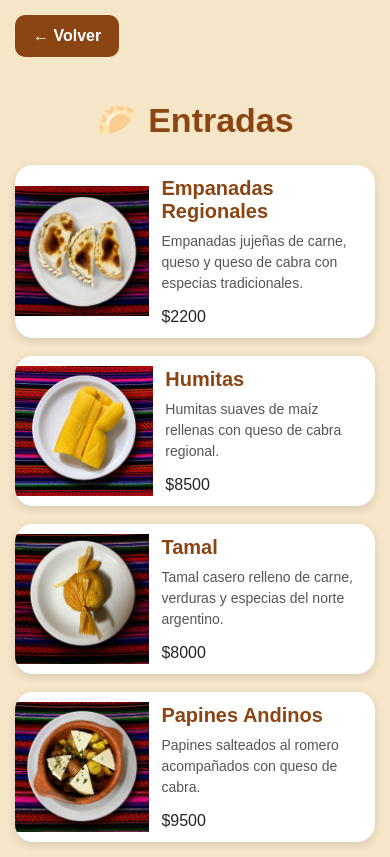
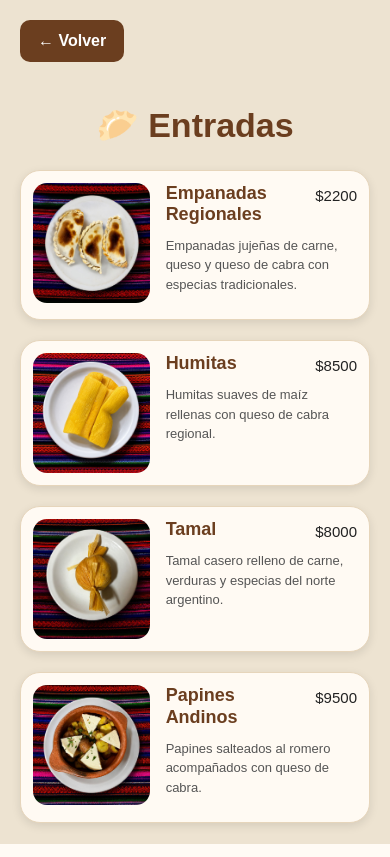
Before and after one commit to LeandroAram/menu-pena-marito, a Flask app: page /entradas in a window 390 px wide. Run offline with Flask 3, Linux system fonts and the light colour scheme.

Commit message:
arreglos

```diff
--- a/templates/entradas.html
+++ b/templates/entradas.html
@@ -11,14 +11,14 @@
 
         body{
             margin:0;
-            padding:15px;
+            padding:20px;
             font-family:Arial;
-            background:#f5e6c8;
+            background:#ede3d1;
         }
 
         h1{
             text-align:center;
-            color:#8b4513;
+            color:#6b3e1f;
             font-size:34px;
             margin-bottom:25px;
         }
@@ -27,7 +27,7 @@
             display:inline-block;
             margin-bottom:20px;
             text-decoration:none;
-            background:#8b4513;
+            background:#6b3e1f;
             color:white;
             padding:12px 18px;
             border-radius:10px;
@@ -36,47 +36,57 @@
         }
 
         .card-comida{
-            background:white;
-            border-radius:18px;
-            margin-top:18px;
-            box-shadow:0px 3px 10px rgba(0,0,0,0.12);
+            background:#fffaf3;
+            border-radius:20px;
+            margin-top:20px;
+            box-shadow:0px 3px 10px rgba(0,0,0,0.10);
             overflow:hidden;
             display:flex;
             align-items:center;
+            padding:12px;
+            gap:16px;
+            border:1px solid #e6d5bb;
         }
 
         .card-comida img{
             width:38%;
             height:145px;
             object-fit:cover;
-            display:block;
+            border-radius:14px;
             cursor:pointer;
+            flex-shrink:0;
         }
 
         .info{
-            padding:16px;
             width:62%;
+        }
+
+        .top-info{
+            display:flex;
+            justify-content:space-between;
+            align-items:flex-start;
+            gap:10px;
         }
 
         .info h3{
             margin:0;
-            color:#8b4513;
-            font-size:24px;
-            font-weight:bold;
+            color:#6b3e1f;
+            font-size:23px;
+            line-height:1.2;
+        }
+
+        .precio{
+            color:#222;
+            font-size:17px;
+            white-space:nowrap;
+            margin-top:4px;
         }
 
         .info p{
             color:#555;
-            font-size:16px;
-            margin-top:8px;
+            font-size:15px;
+            margin-top:10px;
             line-height:1.5;
-        }
-
-        .precio{
-            color:#222;
-            font-size:18px;
-            margin-top:10px;
-            font-weight:normal;
         }
 
         .visor{
@@ -102,29 +112,24 @@
         @media(max-width:700px){
 
             .card-comida{
-                flex-direction:row;
+                align-items:flex-start;
             }
 
             .card-comida img{
-                width:40%;
-                height:130px;
-            }
-
-            .info{
-                width:60%;
-                padding:12px;
+                width:36%;
+                height:120px;
             }
 
             .info h3{
-                font-size:20px;
+                font-size:18px;
             }
 
             .info p{
-                font-size:14px;
+                font-size:13px;
             }
 
             .precio{
-                font-size:16px;
+                font-size:15px;
             }
 
         }
@@ -149,17 +154,21 @@
 
         <div class="info">
 
-            <h3>Empanadas Regionales</h3>
+            <div class="top-info">
+
+                <h3>Empanadas Regionales</h3>
+
+                <div class="precio">
+                    $2200
+                </div>
+
+            </div>
 
             <p>
                 Empanadas jujeñas de carne,
                 queso y queso de cabra
                 con especias tradicionales.
             </p>
-
-            <div class="precio">
-                $2200
-            </div>
 
         </div>
 
@@ -173,16 +182,20 @@
 
         <div class="info">
 
-            <h3>Humitas</h3>
+            <div class="top-info">
+
+                <h3>Humitas</h3>
+
+                <div class="precio">
+                    $8500
+                </div>
+
+            </div>
 
             <p>
                 Humitas suaves de maíz
                 rellenas con queso de cabra regional.
             </p>
-
-            <div class="precio">
-                $8500
-            </div>
 
         </div>
 
@@ -196,16 +209,20 @@
 
         <div class="info">
 
-            <h3>Tamal</h3>
+            <div class="top-info">
+
+                <h3>Tamal</h3>
+
+                <div class="precio">
+                    $8000
+                </div>
+
+            </div>
 
             <p>
                 Tamal casero relleno de carne,
                 verduras y especias del norte argentino.
             </p>
-
-            <div class="precio">
-                $8000
-            </div>
 
         </div>
 
@@ -219,16 +236,20 @@
 
         <div class="info">
 
-            <h3>Papines Andinos</h3>
+            <div class="top-info">
+
+                <h3>Papines Andinos</h3>
+
+                <div class="precio">
+                    $9500
+                </div>
+
+            </div>
 
             <p>
                 Papines salteados al romero
                 acompañados con queso de cabra.
             </p>
-
-            <div class="precio">
-                $9500
-            </div>
 
         </div>
 
```
